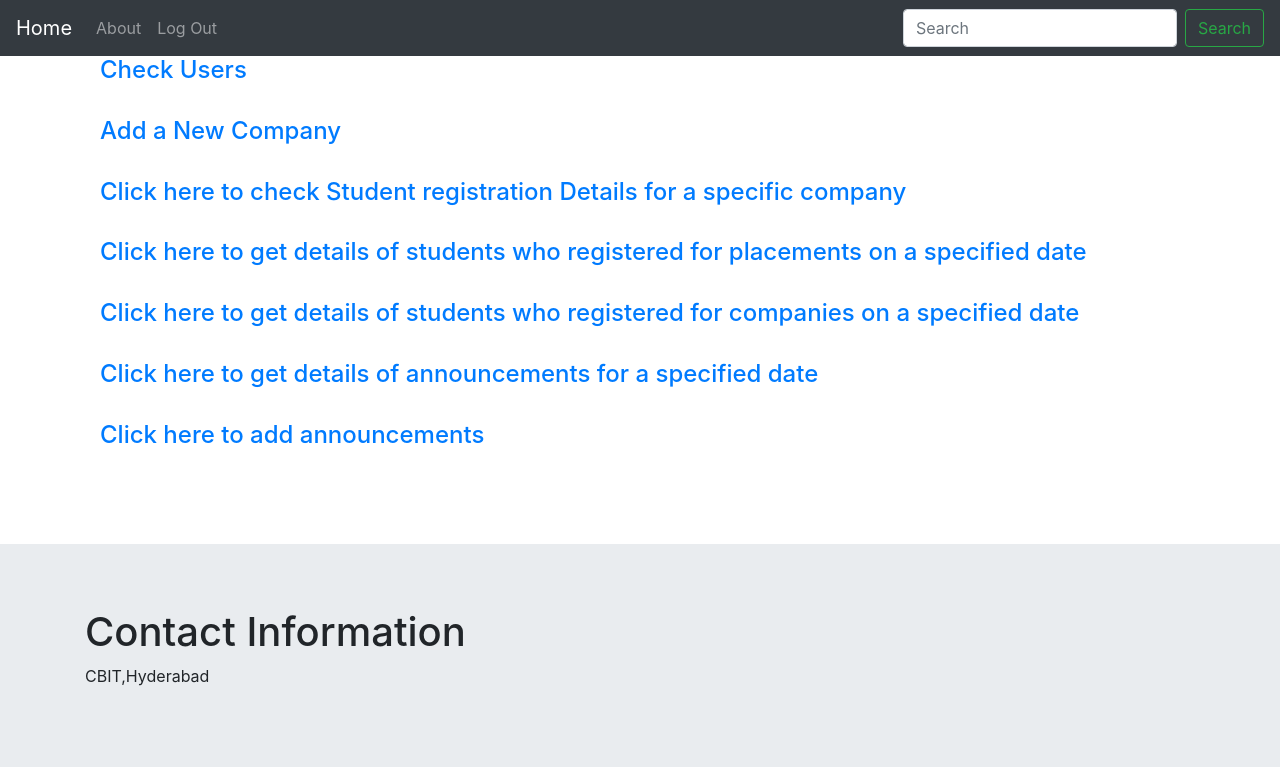
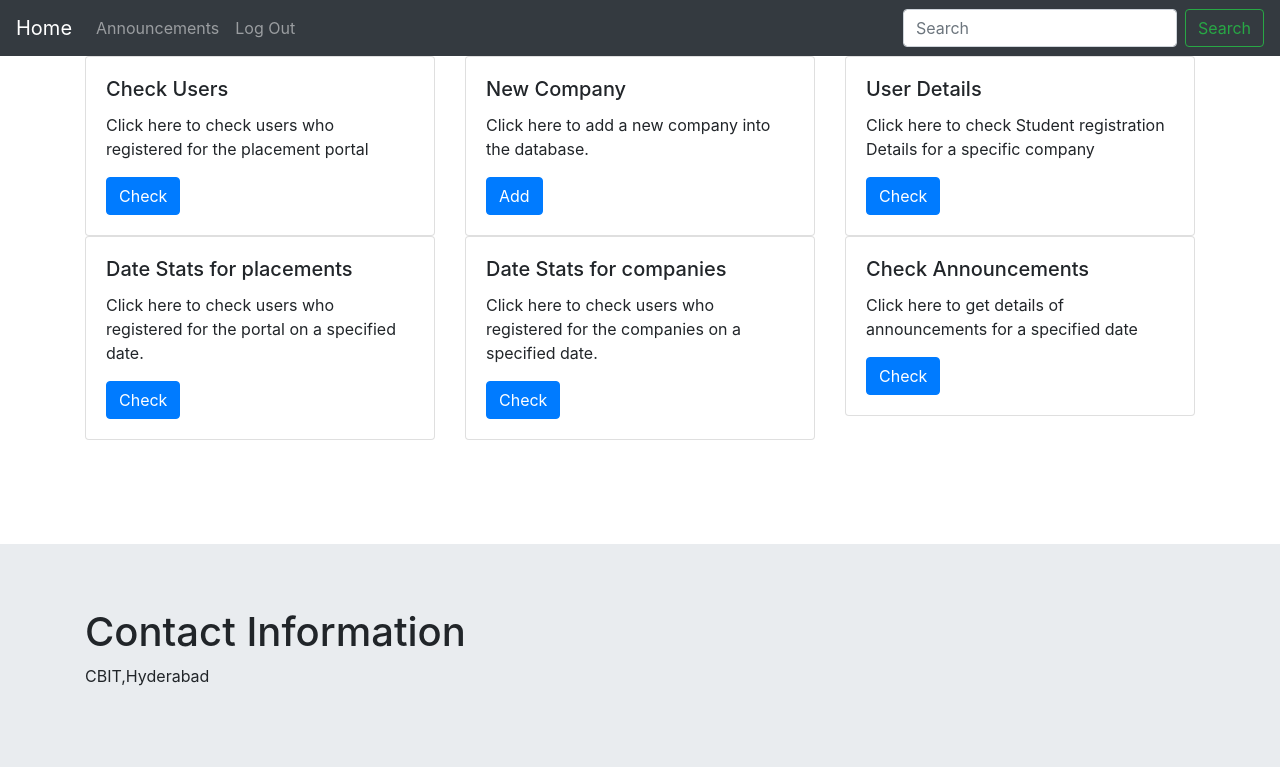
Before and after one commit to kedar116/apis, a Django app: page / in a window 1280 px wide. Shown: the top 767 px of the page. Run offline with Django 3.2, Linux system fonts and the light colour scheme; a user stored in the database is signed in; some libraries are stand-ins or nearby versions.

Commit message:
final commit

```diff
--- a/home/templates/home/base.html
+++ b/home/templates/home/base.html
@@ -19,11 +19,11 @@
 
   <div class="collapse navbar-collapse" id="navbarSupportedContent">
     <ul class="navbar-nav mr-auto">
+      {% if user.is_authenticated %}
       <li class="nav-item ">
-        <a class="nav-link" href="{% url 'about' %}">About <span class="sr-only">(current)</span></a>
+      <a class="nav-link" href="{% url 'adminannounceform'%}">Announcements</a>
       </li>
-      {% if user.is_authenticated %}
-        <li class="nav-item ">
+      <li class="nav-item ">
         <a class="nav-link" href="{% url 'logout' %}">Log Out</a>
       </li>
       {% else %}
--- a/home/templates/home/home.html
+++ b/home/templates/home/home.html
@@ -1,17 +1,74 @@
 {% extends "home/base.html" %}
 {% block content %}
  {% if user.is_authenticated %}
-<div class="container">
-  <h4><a href=" {% url 'check-user'%}"  > Check Users </a></h4><br>
-  <h4><a href=" {% url 'addcompanyform'%}"  > Add a New Company </a></h4><br>
-  <h4><a href=" {% url 'userregdetailsform'%}"  > Click here to check Student registration Details for a specific company </a></h4><br>
-  <h4><a href="{% url 'date-stats-place-form'%}">Click here to get details of students who registered for placements on a specified date</a></h4><br>
-  <h4><a href="{% url 'date-stats-com-form'%}">Click here to get details of students who registered for companies on a specified date</a></h4><br>
-  <h4><a href="{% url 'date-stats-ann-form'%}">Click here to get details of announcements for a specified date</a></h4><br>
-  <h4><a href=" {% url 'adminannounceform'%}"  > Click here to add announcements </a></h4><br>
-</div>
+	<div class="row">
+	  <div class="col-sm-4">
+	    <div class="card">
+	      <div class="card-body">
+	        <h5 class="card-title">Check Users</h5>
+	        <p class="card-text">Click here to check users who registered for the placement portal</p>
+	        <a href="{%url 'check-user'%}" class="btn btn-primary">Check</a>
+	      </div>
+	    </div>
+	  </div>
+
+
+	  <div class="col-sm-4">
+	    <div class="card">
+	      <div class="card-body">
+	        <h5 class="card-title">New Company</h5>
+	        <p class="card-text">Click here to add a new company into the database.</p>
+	        <a href="{% url 'addcompanyform'%}" class="btn btn-primary">Add</a>
+	      </div>
+	    </div>
+	  </div>
+
+
+	   <div class="col-sm-4">
+	    <div class="card">
+	      <div class="card-body">
+	        <h5 class="card-title">User Details</h5>
+	        <p class="card-text">Click here to check Student registration Details for a specific company </p>
+	        <a href="{% url 'userregdetailsform'%}" class="btn btn-primary">Check</a>
+	      </div>
+	    </div>
+	  </div>
+
+
+	   <div class="col-sm-4">
+	    <div class="card">
+	      <div class="card-body">
+	        <h5 class="card-title">Date Stats for placements</h5>
+	        <p class="card-text"> Click here to check users who registered for the portal on a specified date.</p>
+	        <a href="{% url 'date-stats-place-form'%}" class="btn btn-primary">Check</a>
+	      </div>
+	    </div>
+	  </div>
+
+
+	   <div class="col-sm-4">
+	    <div class="card">
+	      <div class="card-body">
+	        <h5 class="card-title">Date Stats for companies</h5>
+	        <p class="card-text">Click here to check users who registered for the companies on a specified date.</p>
+	        <a href="{% url 'date-stats-com-form'%}" class="btn btn-primary">Check</a>
+	      </div>
+	    </div>
+	  </div>
+
+
+	   <div class="col-sm-4">
+	    <div class="card">
+	      <div class="card-body">
+	        <h5 class="card-title">Check Announcements</h5>
+	        <p class="card-text">Click here to get details of announcements for a specified date </p>
+	        <a href="{% url 'date-stats-ann-form'%}" class="btn btn-primary">Check</a>
+	      </div>
+	    </div>
+	  </div>
+	</div>
  {% else %}
- <h2> Login to Access and Update Details</h2>
+ 	<h2> Login to Access and Update Details</h2>
  {% endif %}
 
 
```
Also changed, not shown: home/templates/home/check.html (+3 -6 lines), home/templates/home/datestatsann.html (+3 -6 lines), home/templates/home/datestatscom.html (+3 -6 lines), home/templates/home/datestatsplace.html (+3 -6 lines), home/templates/home/userregdetails.html (+3 -6 lines), db.sqlite3.
